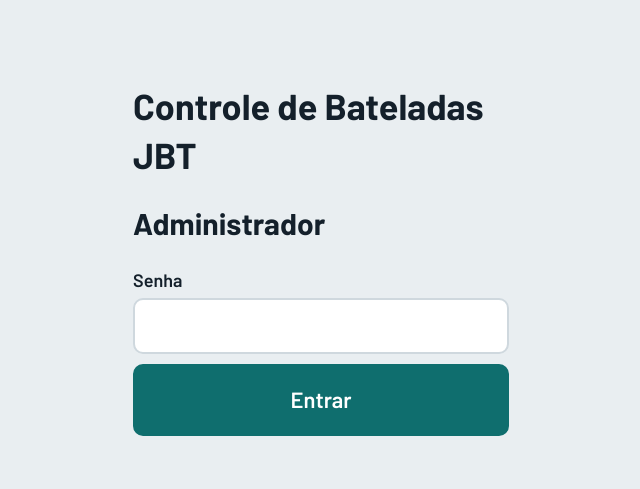
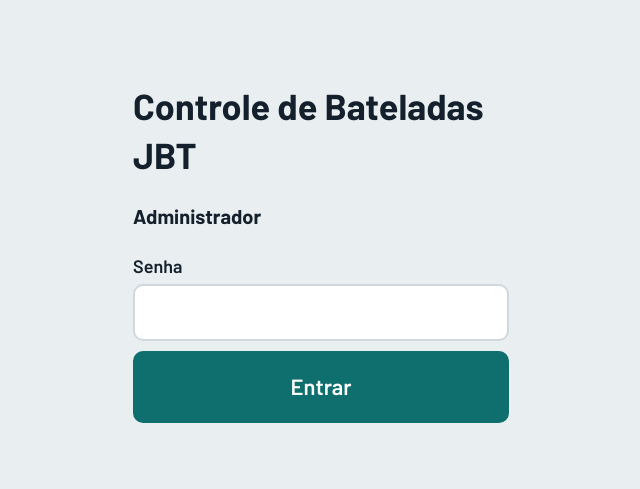
Before and after one commit to diegogdd/masseiras-app, a plain HTML site: page admin/index.html in a window 1280 px wide. Shown: the whole page, without its empty margins (319-959 px from the left). Drawn offline with nearby package versions, Linux system fonts and the light colour scheme.

Commit message:
Adjust heading sizes in style.css

```diff
--- a/style.css
+++ b/style.css
@@ -4,7 +4,7 @@
 header{display:flex;flex-wrap:wrap;gap:10px 28px;align-items:center;padding:14px 22px;background:var(--card);border-bottom:2px solid var(--bd)}
 header .d{font-weight:700;font-size:22px}header .pa{margin-left:auto;font-size:22px}
 nav{display:flex;gap:8px;padding:10px 22px;flex-wrap:wrap}main{padding:18px 22px;max-width:1100px;margin:0 auto}
-h1,h2{margin:0 0 14px}h2{font-size:30px}h3{margin:22px 0 8px}
+h1,h2{margin:0 0 14px}h2{font-size:20px}h3{margin:22px 0 8px}
 button{font:inherit;font-weight:600;border:2px solid var(--pri);background:var(--card);color:var(--pri);border-radius:10px;padding:12px 20px;min-height:56px;cursor:pointer}
 button:focus-visible,input:focus-visible,select:focus-visible,textarea:focus-visible{outline:3px solid var(--run);outline-offset:2px}
 button.big{background:var(--pri);color:var(--on);font-size:22px;min-height:72px;padding:14px 28px}button.sel{background:var(--pri);color:var(--on)}button:disabled{opacity:.4}
```
